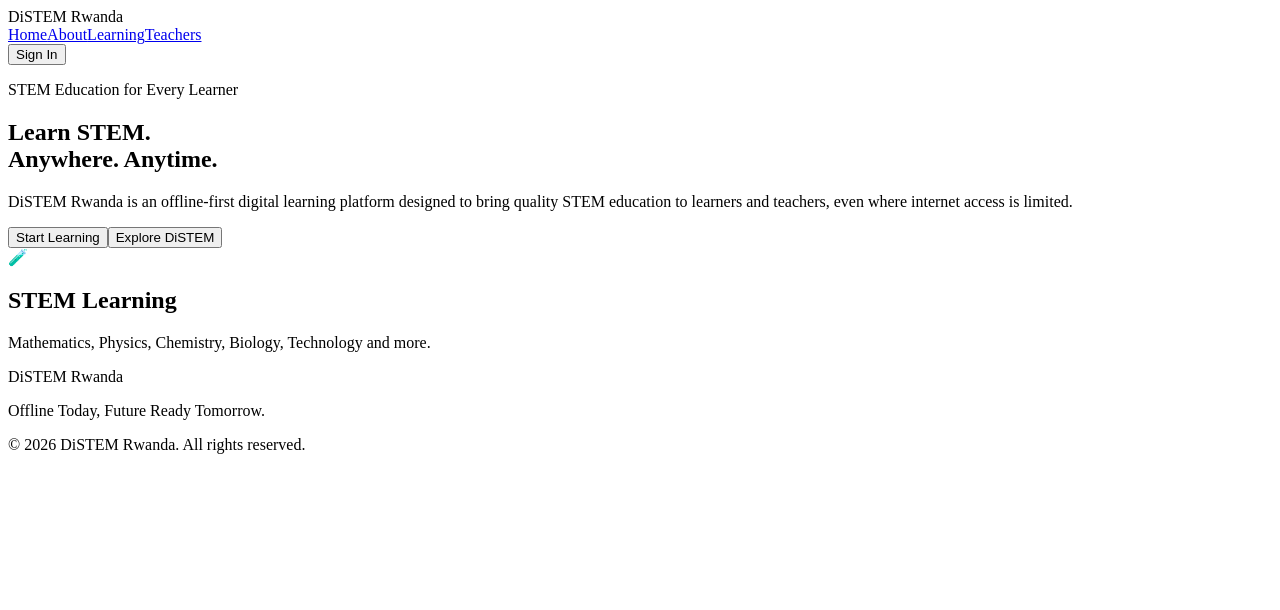
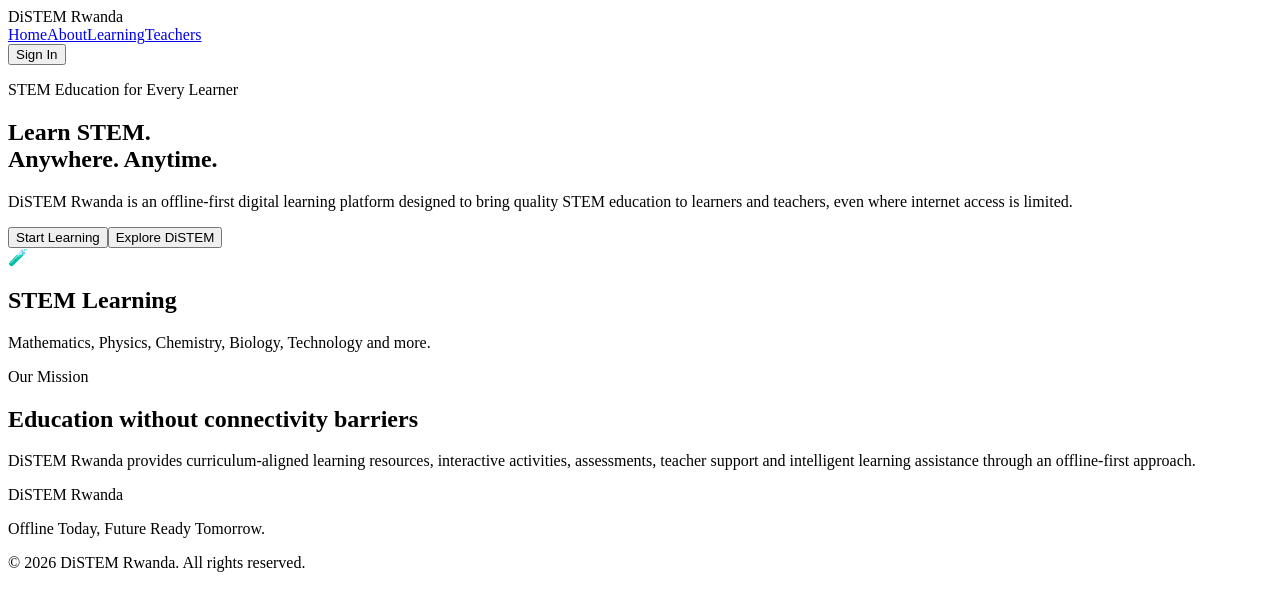
Before and after one commit to DiSTEM-Rwanda/DiSTEM-Rwanda, a React app in the folder frontend/: page / in a window 1280 px wide. Shown: the top 610 px of the page. Built offline with nearby package versions, Linux system fonts and the light colour scheme; the HTML template or start-up script is replaced by a standard one.

Commit message:
Create About component

```diff
--- a/frontend/src/App.jsx
+++ b/frontend/src/App.jsx
@@ -1,5 +1,7 @@
 import Navbar from './components/Navbar'
 import Hero from './components/Hero'
+import About from './components/About'
+
 function App() {
   return (
     <div className="app">
@@ -7,6 +9,7 @@ function App() {
 
       <main>
         <Hero />
+        <About />
       </main>
 
       <footer>
--- /dev/null
+++ b/frontend/src/components/About.jsx
@@ -0,0 +1,18 @@
+function About() {
+  return (
+    <section id="about" className="section">
+      <p className="eyebrow">Our Mission</p>
+
+      <h2>Education without connectivity barriers</h2>
+
+      <p>
+        DiSTEM Rwanda provides curriculum-aligned learning resources,
+        interactive activities, assessments, teacher support and
+        intelligent learning assistance through an offline-first
+        approach.
+      </p>
+    </section>
+  )
+}
+
+export default About
```
